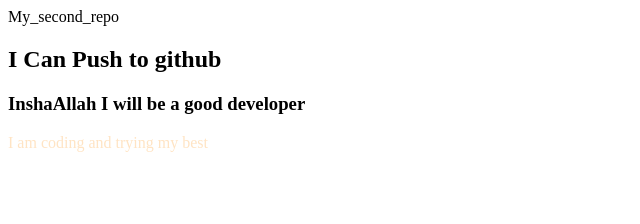
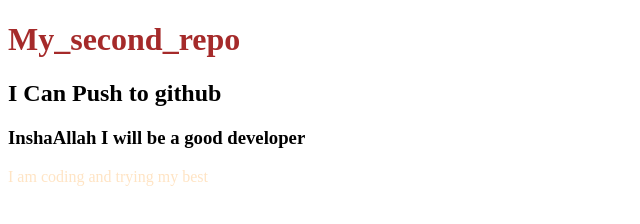
Before and after one commit to SarabanTahura1/My_second_repo, a plain HTML site: page Index.html in a window 1280 px wide. Shown: the whole page, without its empty margins (0-640 px from the left). Drawn offline with Linux system fonts and the light colour scheme.

Commit message:
new collor

```diff
--- a/Index.html
+++ b/Index.html
@@ -8,7 +8,7 @@
     <link rel="stylesheet" href="style.css">
 </head>
 <body>
-    <h> My_second_repo</h1>
+    <h1> My_second_repo</h1>
         <h2>I Can Push to github</h2>
         <h3>InshaAllah I will be a good developer</h3>
         <p>I am coding and trying my best</p>
--- a/style.css
+++ b/style.css
@@ -1,3 +1,6 @@
 p{
     color: bisque;
 }
+h1{
+    color: brown;
+}
```
